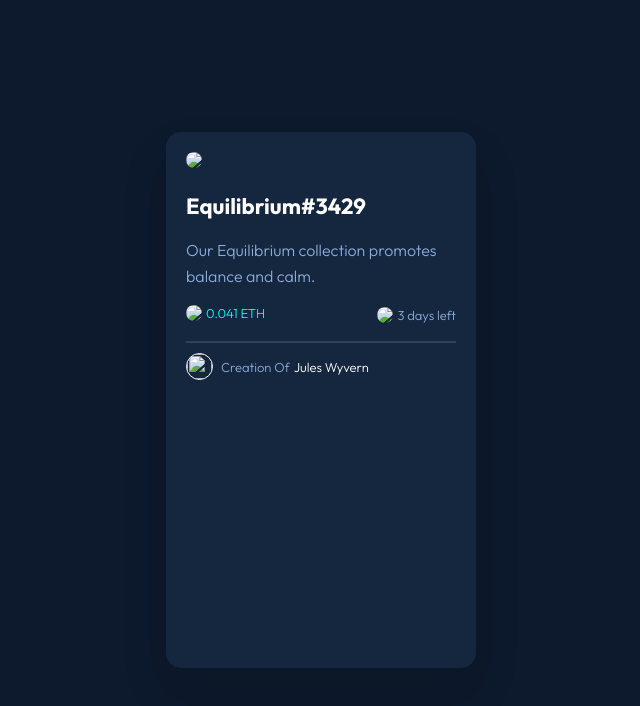
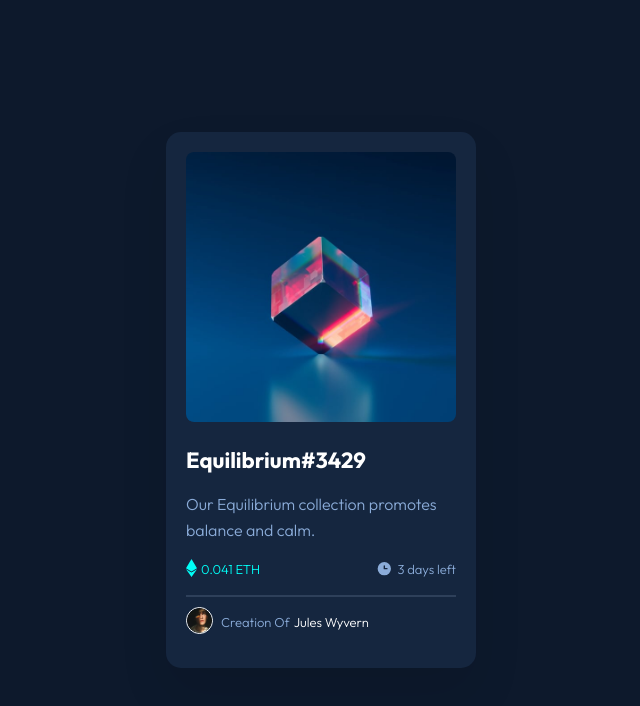
Before and after one commit to aniabaishvili/nft-card, a plain HTML site: page index.html in a window 1280 px wide. Shown: the whole page, without its empty margins (319-959 px from the left). Drawn offline with Linux system fonts and the light colour scheme.

Commit message:
Update index.html

```diff
--- a/index.html
+++ b/index.html
@@ -12,25 +12,25 @@
    </head>
    <body>
       <div class="nft">
-         <img src="./NFTimages/image-equilibrium.jpg">
+         <img src="./image-equilibrium.jpg">
          <div class="hoverImage">
-            <img src="./NFTimages/icon-view.svg">
+            <img src="./icon-view.svg">
          </div>
          <h1>Equilibrium#3429</h1>
          <p>Our Equilibrium collection promotes balance and calm.</p>
          <div class="main">
          <div class="ethereum">
-            <img src="./NFTimages/icon-ethereum.svg">
+            <img src="./icon-ethereum.svg">
             <p class="ethereumP">0.041 ETH</p>
          </div>
          <div class="time">
-            <img src="./NFTimages/icon-clock.svg">
+            <img src="./icon-clock.svg">
             <p class="timeP">3 days left</p>
          </div>
          </div>
 
          <div class="iconView">
-            <img src="./NFTimages/image-avatar.png" class="profile">
+            <img src="./image-avatar.png" class="profile">
             <p class="creator">Creation Of</p>
             <p class="creator1">Jules Wyvern</p>
          </div>
```
